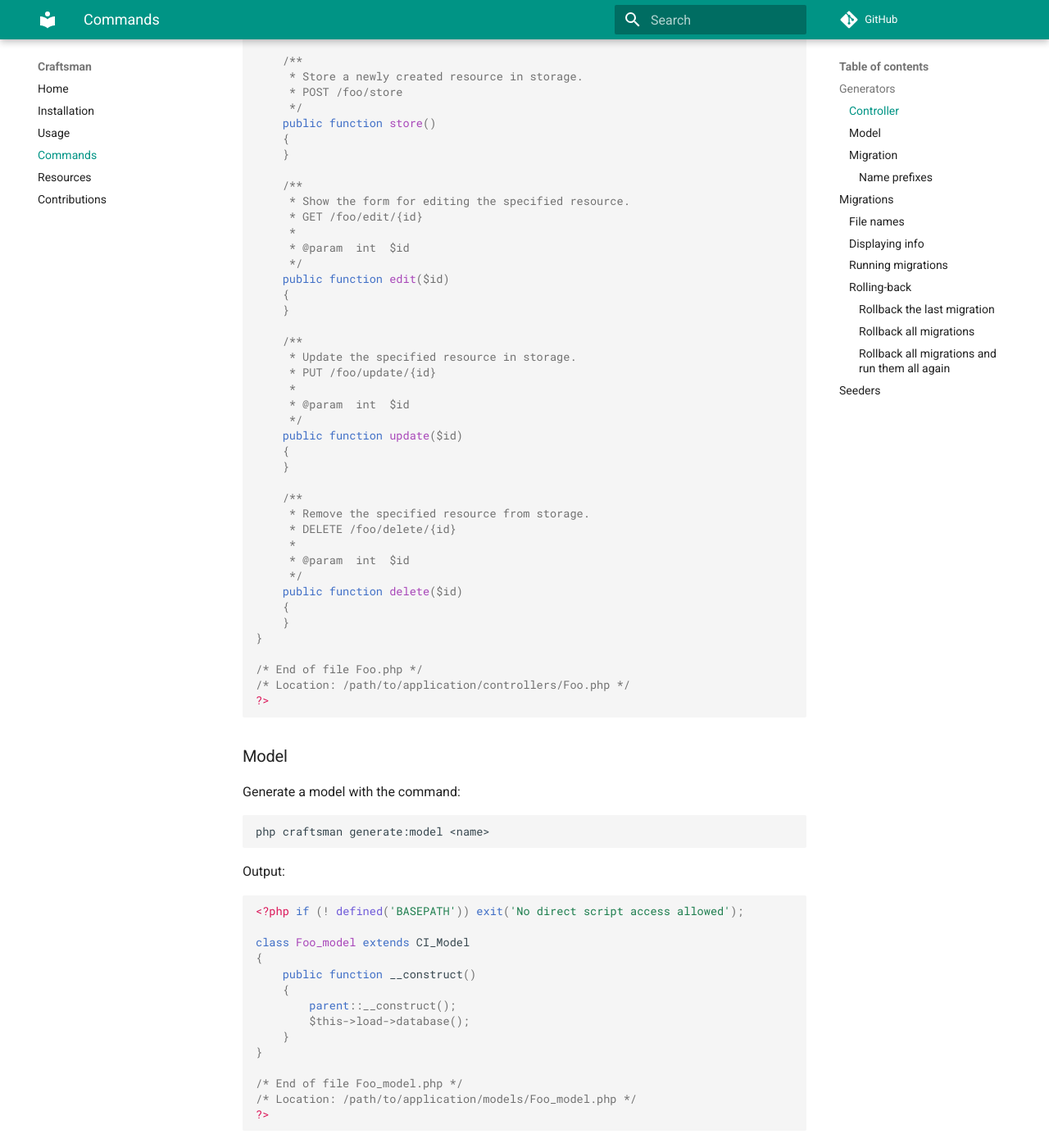
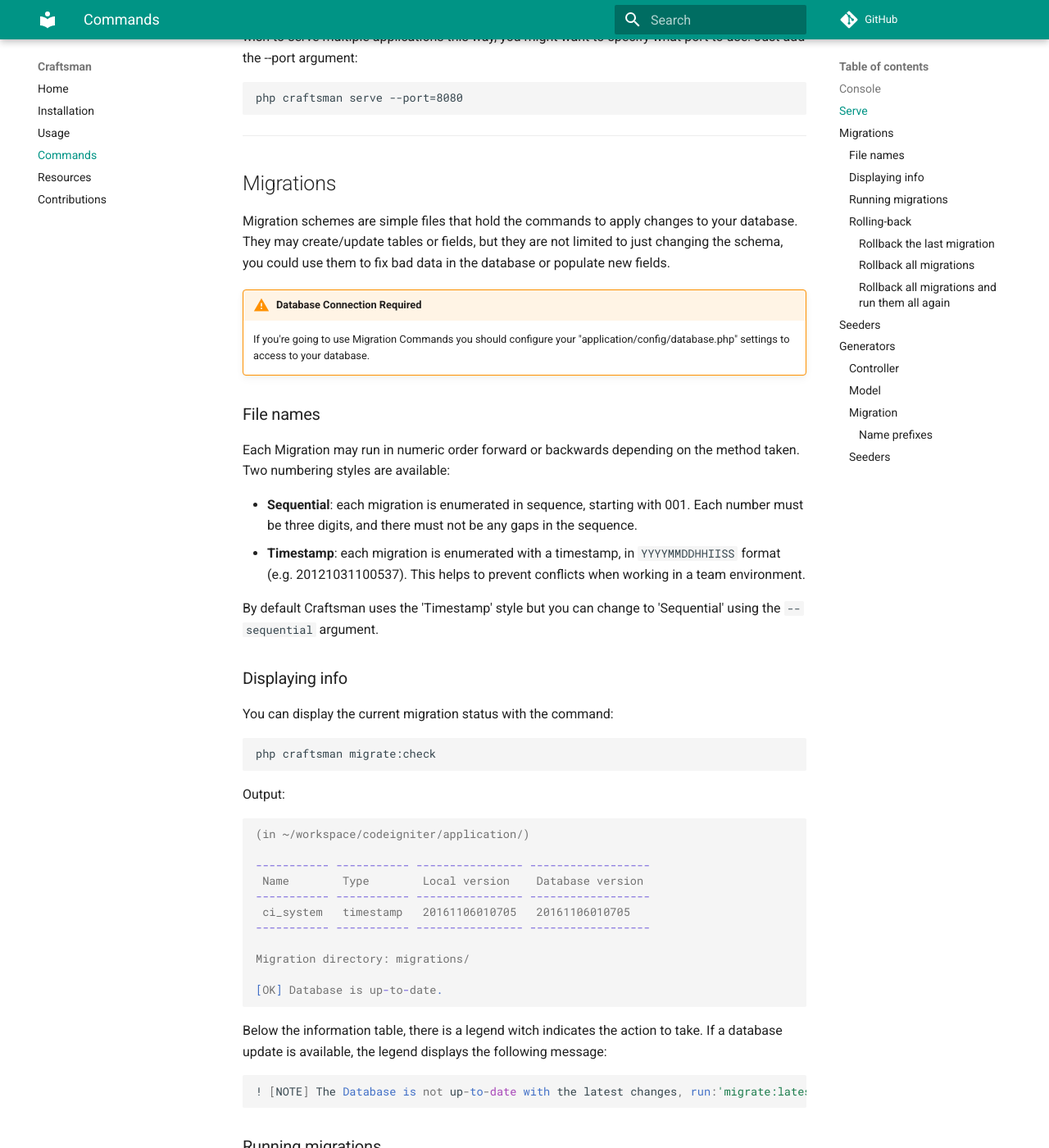
Before and after one commit to CI-Craftsman/Documentation, an MkDocs documentation site: the page built from docs/commands.md, in a window 1280 px wide and 1400 px high, scrolled down 990 px. Shown: the whole window at 82% size. Built offline with MkDocs 1.6.1 and Material for MkDocs 9.7.7, drawn with Linux system fonts in a browser that asks for light colours; comment, search, counter and statistics services are not loaded; old or Windows-style settings are respelled for this version of MkDocs; some of the changed text lies outside the part shown.

Commit message:
Add the documentation of serve and console commands

````diff
--- a/docs/commands.md
+++ b/docs/commands.md
@@ -1,3 +1,156 @@
+## Console
+
+Craftsman comes with a built in [REPL command](http://psysh.org)  that makes it easy to explore your application in an interactive console. You can start the interactive console using:
+
+    php craftsman console
+
+This will bootstrap your application and start an interactive console. At this point you can interact with your application code and execute queries using your application’s models:
+
+```
+php craftsman console
+
+Craftsman v4.2.1 Console
+---------------------------------------------------------------
+Codeigniter : $CI
+Path: ~/codeigniter/application
+---------------------------------------------------------------
+Psy Shell v0.7.2 (PHP 7.0.12 — cli) by Justin Hileman
+>>> $CI->load->model('foo_model');
+=> CI_Loader {#153}
+>>> $Foo = $CI->foo_model;
+=> Foo_model {#313}
+>>> $Foo->find_all();
+```
+
+To quit you can use `CTRL-C` or by typing `exit`.
+
+---
+
+## Serve
+
+Typically, you may use a web server such as Apache or Nginx to serve your Codeigniter applications. If you are on PHP 5.4+ and would like to use PHP's built-in development server, you may use the serve command:
+
+    php craftsman serve
+
+By default the HTTP-server will listen to port 8000. However if that port is already in use or you wish to serve multiple applications this way, you might want to specify what port to use. Just add the --port argument:
+
+    php craftsman serve --port=8080
+
+---
+
+## Migrations
+
+Migration schemes are simple files that hold the commands to apply changes to your database. They may create/update tables or fields, but they are not limited to just changing the schema, you could use them to fix bad data in the database or populate new fields.
+
+!!! warning "Database Connection Required"
+    If you're going to use Migration Commands you should configure your "application/config/database.php" settings to access to your database.
+
+### File names
+
+Each Migration may run in numeric order forward or backwards depending on the method taken. Two numbering styles are available:
+
+* **Sequential**: each migration is enumerated in sequence, starting with 001. Each number must be three digits, and there must not be any gaps in the sequence.
+* **Timestamp**: each migration is enumerated with a timestamp, in `YYYYMMDDHHIISS` format (e.g. 20121031100537). This helps to prevent conflicts when working in a team environment.
+
+By default Craftsman uses the 'Timestamp' style but you can change to 'Sequential' using the `--sequential` argument.
+
+### Displaying info
+
+You can display the current migration status with the command:
+
+	php craftsman migrate:check
+
+Output:
+
+```
+(in ~/workspace/codeigniter/application/)
+
+----------- ----------- ---------------- ------------------
+ Name        Type        Local version    Database version
+----------- ----------- ---------------- ------------------
+ ci_system   timestamp   20161106010705   20161106010705
+----------- ----------- ---------------- ------------------
+
+Migration directory: migrations/
+
+[OK] Database is up-to-date.
+```
+
+Below the information table, there is a legend witch indicates the action to take. If a database update is available, the legend displays the following message:
+
+    ! [NOTE] The Database is not up-to-date with the latest changes, run:'migrate:latest' to update them.
+
+### Running migrations
+
+Each migration command shows relevant information about the db scheme changes by default. Here's a list of possible options.
+
+**Latest**
+
+Allows you to migrate the latest version, the migration class will use the very newest migration found in the *Filesystem*.
+
+	php craftsman migrate:latest
+
+**Version**
+
+Allows you to roll back changes or step forwards pro-grammatically to specific versions.
+
+	php craftsman migrate:version <number>
+
+### Rolling-back
+
+Allows you to quickly roll back and forth through the history of the migration schema, so as to work with desired version. Here's a list of possible options.
+
+#### Rollback the last migration
+
+	php craftsman migrate:rollback
+
+#### Rollback all migrations
+
+	php craftsman migrate:reset
+
+#### Rollback all migrations and run them all again
+
+	php craftsman migrate:refresh
+
+---
+
+## Seeders
+
+Craftsman comes with a simple method of seeding your database. Seeders may have any name you wish, but probably should follow the [CodeIgniter Style Guide](https://codeigniter.com/userguide3/general/styleguide.html).
+
+A seeder class only contains the `run()` method by default, this method is called when the `db:seed` command is executed. Within the run method, you may insert data into your database however you wish. Here's an example:
+
+```php
+
+<?php if ( ! defined('BASEPATH')) exit('No direct script access allowed');
+
+use Craftsman\Classes\Seeder;
+
+class Foo extends Seeder implements \Craftsman\Interfaces\Seeder
+{
+  private $table = 'ci_foo';
+
+  public function run()
+  {
+    $this->db->insert($this->table, [
+      'title' => 'Title 1',
+      'name'  => 'Name 1',
+      'date'  => date('Y-m-d H:i:s')
+    ]);
+  }
+}
+
+/* End of file Foo.php */
+/* Location: /path/to/application/seeders/Foo.php */
+?>
+```
+
+One you have written your seeder class, you may use the command:
+
+    php craftsman db:seed <name>
+
+Check the [Query Builder Class](https://codeigniter.com/user_guide/query_builder.html) to manually insert data.
+
 ## Generators
 
 Craftsman provides a variety of generators to speed up your development process.
@@ -195,93 +348,13 @@
 
 Now it's your turn to give the finishing touches before running this scheme. Check the [Database Forge documentation](https://codeigniter.com/user_guide/database/forge.html) for more information about Codeigniter Migrations.
 
----
+### Seeders
 
-## Migrations
-
-Migration schemes are simple files that hold the commands to apply changes to your database. They may create/update tables or fields, but they are not limited to just changing the schema, you could use them to fix bad data in the database or populate new fields.
-
-!!! warning "Database Connection Required"
-    If you're going to use Migration Commands you should configure your "application/config/database.php" settings to access to your database.
-
-### File names
-
-Each Migration may run in numeric order forward or backwards depending on the method taken. Two numbering styles are available:
-
-* **Sequential**: each migration is enumerated in sequence, starting with 001. Each number must be three digits, and there must not be any gaps in the sequence.
-* **Timestamp**: each migration is enumerated with a timestamp, in `YYYYMMDDHHIISS` format (e.g. 20121031100537). This helps to prevent conflicts when working in a team environment.
-
-By default Craftsman uses the 'Timestamp' style but you can change to 'Sequential' using the `--sequential` argument.
-
-### Displaying info
-
-You can display the current migration status with the command:
-
-	php craftsman migrate:check
-
-Output:
-
-```
-(in ~/workspace/codeigniter/application/)
-
------------ ----------- ---------------- ------------------
- Name        Type        Local version    Database version
------------ ----------- ---------------- ------------------
- ci_system   timestamp   20161106010705   20161106010705
------------ ----------- ---------------- ------------------
-
-Migration directory: migrations/
-
-[OK] Database is up-to-date.
-```
-
-Below the information table, there is a legend witch indicates the action to take. If a database update is available, the legend displays the following message:
-
-    ! [NOTE] The Database is not up-to-date with the latest changes, run:'migrate:latest' to update them.
-
-### Running migrations
-
-Each migration command shows relevant information about the db scheme changes by default. Here's a list of possible options.
-
-**Latest**
-
-Allows you to migrate the latest version, the migration class will use the very newest migration found in the *Filesystem*.
-
-	php craftsman migrate:latest
-
-**Version**
-
-Allows you to roll back changes or step forwards pro-grammatically to specific versions.
-
-	php craftsman migrate:version <number>
-
-### Rolling-back
-
-Allows you to quickly roll back and forth through the history of the migration schema, so as to work with desired version. Here's a list of possible options.
-
-#### Rollback the last migration
-
-	php craftsman migrate:rollback
-
-#### Rollback all migrations
-
-	php craftsman migrate:reset
-
-#### Rollback all migrations and run them all again
-
-	php craftsman migrate:refresh
-
----
-
-## Seeders
-
-Craftsman comes with a simple method of seeding your database. Seeders may have any name you wish, but probably should follow the [CodeIgniter Style Guide](https://codeigniter.com/userguide3/general/styleguide.html). All seed classes are stored by default in your `path/to/application/seeders` folder.
-
-To generate a seeder:
+Generate a seeder with the command:
 
     php craftsman generate:seeder <name>
 
-A seeder class only contains the `run()` method by default, this method is called when the `db:seed` command is executed. Within the run method, you may insert data into your database however you wish. Here's an example:
+Output:
 
 ```php
 
@@ -296,9 +369,7 @@
   public function run()
   {
     $this->db->insert($this->table, [
-      'title' => 'Title 1',
-      'name'  => 'Name 1',
-      'date'  => date('Y-m-d H:i:s')
+      // insert your data here...
     ]);
   }
 }
@@ -308,10 +379,7 @@
 ?>
 ```
 
-One you have written your seeder class, you may use the command:
+All seed classes are stored by default in your `path/to/application/seeders` folder.
 
-    php craftsman db:seed <name>
-
-Check the [Query Builder Class](https://codeigniter.com/user_guide/query_builder.html) to manually insert data.
 
 ---
````
